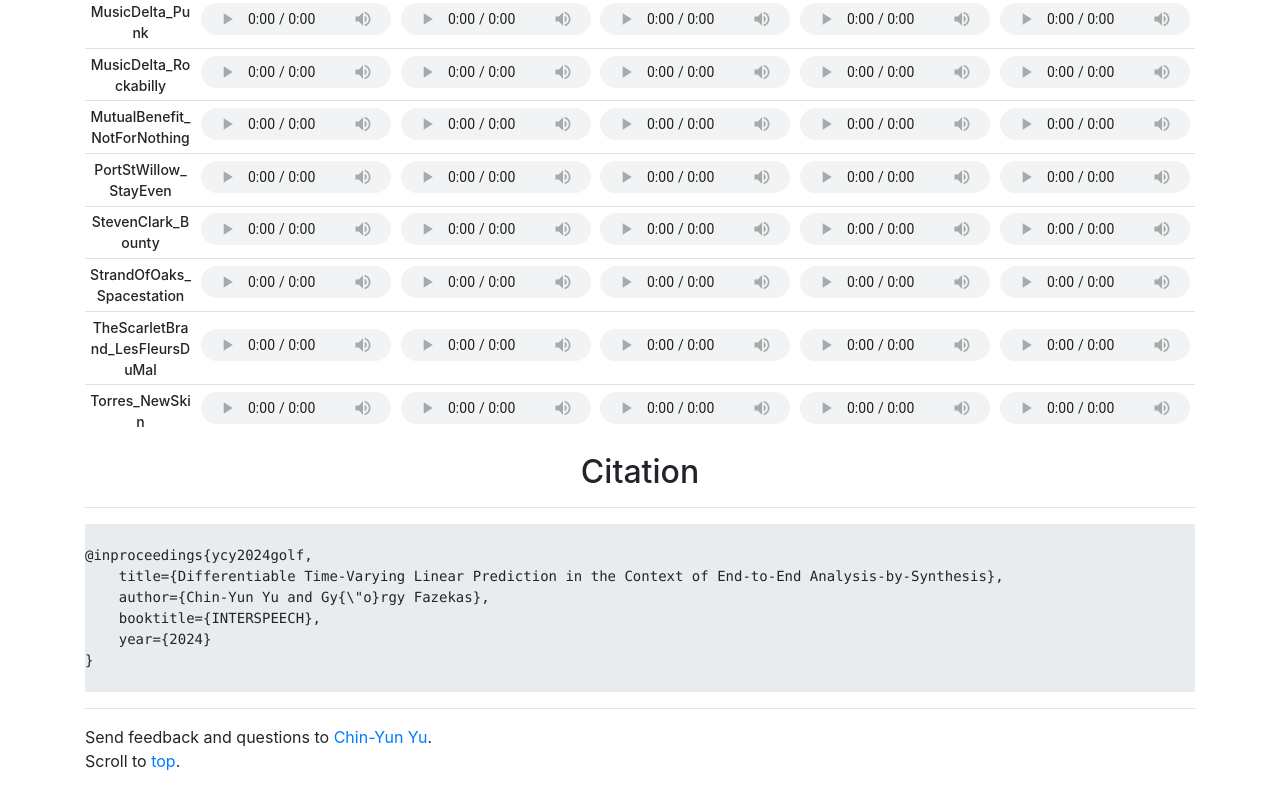
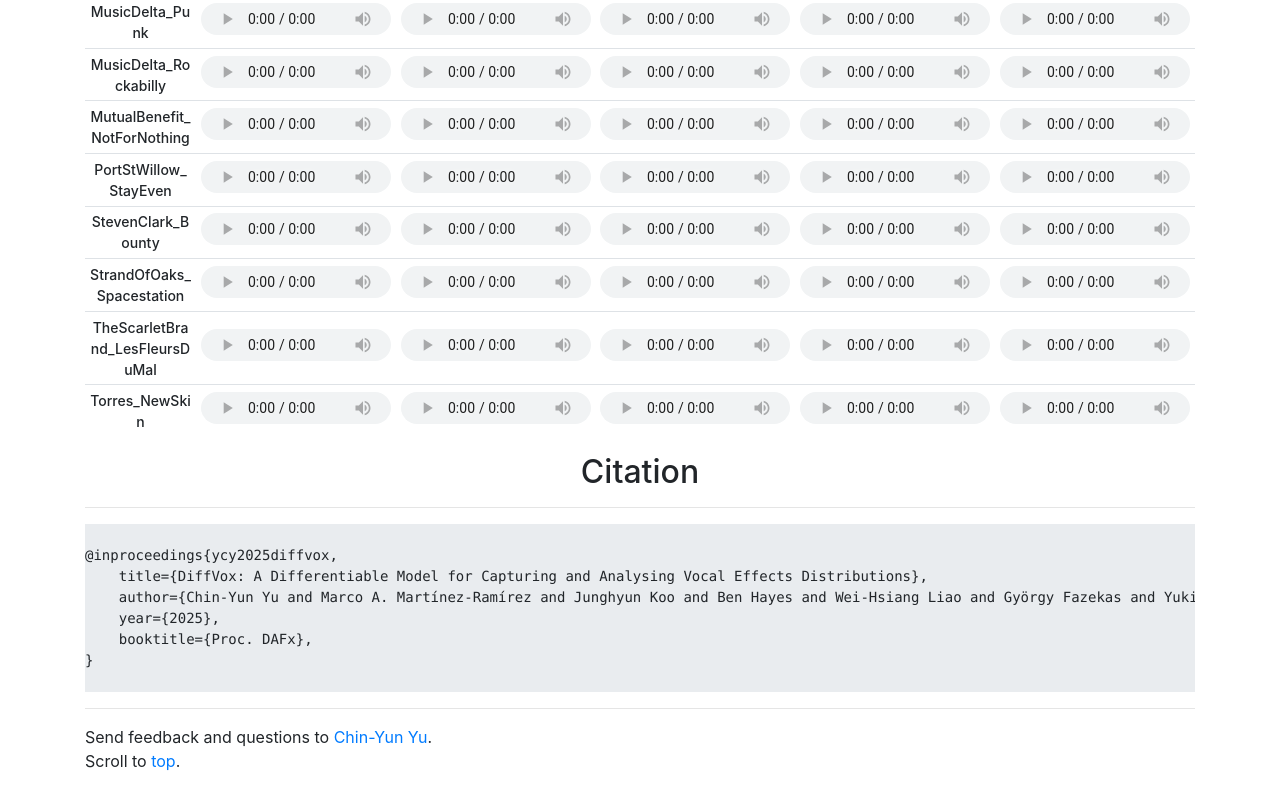
Before and after one commit to iamycy/diffvox-demo, a plain HTML site: page index.html in a window 1280 px wide. Shown: the part 2834-3643 px from the top of the page. Drawn offline with nearby package versions, Linux system fonts and the light colour scheme; a script that the page names is missing.

Commit message:
update conference paper reference and fix HTML structure

```diff
--- a/index.html
+++ b/index.html
@@ -1378,11 +1378,11 @@
                     <hr>
                     <div style="background-color: #e9ecef;">
                         <pre><code>
-@inproceedings{ycy2024golf,
-    title={Differentiable Time-Varying Linear Prediction in the Context of End-to-End Analysis-by-Synthesis},
-    author={Chin-Yun Yu and Gy{\"o}rgy Fazekas},
-    booktitle={INTERSPEECH},
-    year={2024}
+@inproceedings{ycy2025diffvox,
+    title={DiffVox: A Differentiable Model for Capturing and Analysing Vocal Effects Distributions},
+    author={Chin-Yun Yu and Marco A. Martínez-Ramírez and Junghyun Koo and Ben Hayes and Wei-Hsiang Liao and György Fazekas and Yuki Mitsufuji},
+    year={2025},
+    booktitle={Proc. DAFx},
 }
   </code></pre>
                     </div>
@@ -1413,8 +1413,9 @@
                 integrity="sha384-OgVRvuATP1z7JjHLkuOU7Xw704+h835Lr+6QL9UvYjZE3Ipu6Tp75j7Bh/kR0JKI"
                 crossorigin="anonymous"></script>
             <script src="js/slider.js"></script>
-        </body>
-        <script>
+        </div>
+    </body>
+    <script>
     // Select all audio elements with the class 'audio-player'
     const audios = document.querySelectorAll('audio');
     let currentAudio = null;
@@ -1429,6 +1430,6 @@
             currentAudio = audio;
         });
     });
-</script>
+        </script>
 
-    </html>
+</html>
```
